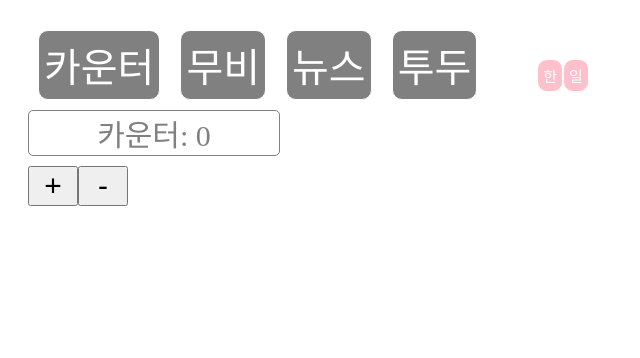
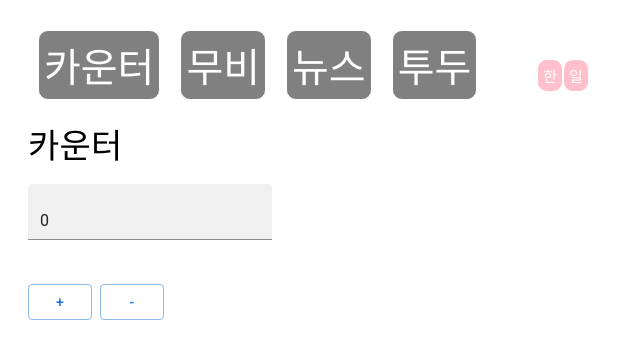
Before and after one commit to jsontype/generalapp, a React (Create React App) app: page /counter in a window 1280 px wide. Shown: the top 358 px of the page, without its empty margins (0-640 px from the left). Built offline with nearby package versions, Linux system fonts and the light colour scheme.

Commit message:
feat: mui

```diff
--- a/package.json
+++ b/package.json
@@ -4,6 +4,10 @@
   "version": "0.1.0",
   "private": true,
   "dependencies": {
+    "@emotion/react": "^11.10.6",
+    "@emotion/styled": "^11.10.6",
+    "@mui/icons-material": "^5.11.16",
+    "@mui/material": "^5.11.16",
     "@testing-library/jest-dom": "^5.16.5",
     "@testing-library/react": "^13.4.0",
     "@testing-library/user-event": "^13.5.0",
--- a/src/components/Counter/index.tsx
+++ b/src/components/Counter/index.tsx
@@ -1,34 +1,47 @@
 import { memo } from "react"
-import styles from "./style.module.scss"
 import { useTranslation } from "react-i18next"
+import Button from "@mui/material/Button"
+import Box from "@mui/material/Box"
+import TextField from "@mui/material/TextField"
+import Typography from "@mui/material/Typography"
 
 type Counterprops = {
   count: number
-  onIncrease : (count: number) => void
-  onDecrease : (count: number) => void
+  onIncrease: (count: number) => void
+  onDecrease: (count: number) => void
 }
 
-const Counter = memo(({
-  count,
-  onIncrease,
-  onDecrease,
- }: Counterprops) => {
+const Counter = memo(({ count, onIncrease, onDecrease }: Counterprops) => {
   const { t } = useTranslation()
   return (
     <>
-      <div className={styles.countLabel}>{String(t("counter:counterLabel"))}: {count}</div>
-      <button
-        className={styles.countBtn}
+      <Typography sx={{ mt: 2 }} variant="h4" gutterBottom>
+        {t("counter:counterLabel")}
+      </Typography>
+      <Box
+        sx={{
+          width: 300,
+          height: 100,
+          mt: 2,
+        }}
+      >
+        <TextField variant="filled" id="outlined-disabled" value={count} />
+      </Box>
+
+      <Button
+        variant="outlined"
+        sx={{ mr: 1 }}
         onClick={(count: any) => onIncrease(count)}
       >
         +
-      </button>
-      <button
-        className={styles.countBtn}
+      </Button>
+      <Button
+        variant="outlined"
+        sx={{ mr: 1 }}
         onClick={(count: any) => onDecrease(count)}
       >
         -
-      </button>
+      </Button>
     </>
   )
 })
--- a/src/components/Counter/style.module.scss
+++ /dev/null
@@ -1,18 +0,0 @@
-@import 'styles/resources.scss';
-
-.countLabel {
-  font-size: $lg;
-    color: $gray;
-    border: 1px solid $gray;
-    width: 250px;
-    text-align: center;
-    border-radius: 5px;
-    margin-bottom: 10px;
-}
-
-.countBtn {
-  text-align: center;
-  font-size: $lg;
-  width: 50px;
-  height: 40px;
-}
--- a/src/components/Todos/index.tsx
+++ b/src/components/Todos/index.tsx
@@ -2,6 +2,9 @@ import { memo, useState } from "react"
 import { TodosItemProps } from 'App'
 import styles from "./style.module.scss"
 import { useTranslation } from "react-i18next"
+import TextField from "@mui/material/TextField"
+import Button from "@mui/material/Button"
+import ListItems from "../atoms/ListItems"
 
 type TodosProps = {
   todos: TodosItemProps[]
@@ -15,17 +18,6 @@ const Todos = memo(({ todos, onCreate, onDelete, onCompleted }: TodosProps) => {
   const { t } = useTranslation()
 
   const [text, setText] = useState("")
-
-  // useEffect(() => {
-  //   fetch("https://jsonplaceholder.typicode.com/todos")
-  //     .then((res) => res.json())
-  //     .then((json) => {
-  //       const result = json.filter(
-  //         (item: { userId: number }) => item.userId === 1
-  //       )
-  //       setTodos(result)
-  //     })
-  // }, [setTodos])
 
   const onSubmit = (e: { preventDefault: () => void }) => {
     e.preventDefault()
@@ -41,35 +33,33 @@ const Todos = memo(({ todos, onCreate, onDelete, onCompleted }: TodosProps) => {
     setText(e.target.value)
   }
 
-  const render = todos.map((item) => {
-    return (
-      <div key={item.id}>
-        <span onClick={() => onCompleted(item.id)}>
-          <span>#</span>
-          <span>{item.id} / </span>
-          <span>{item.title}</span>
-          <span>{item.completed && "✅"}</span>
-        </span>
-        <span onClick={() => onDelete(item.id)}>❌</span>
-      </div>
-    )
-  })
-
   // XML
   return (
     <div className={styles.Todos}>
       <h1>{t("todos:title")}</h1>
       <form onSubmit={onSubmit}>
-        <input
+        <TextField
+          required
+          id="outlined-required"
+          label="New Todo"
           type="text"
+          // new
           name="todo"
           value={text}
           placeholder={String(t("todos:todoPlaceholder"))}
           onChange={onChange}
-        ></input>
-        <input type="submit" value={String(t("todos:todoSubmit"))}></input>
+        />
+        <Button
+          type="submit"
+          variant="contained"
+          value={String(t("todos:todoSubmit"))}
+          sx={{ ml: 2 }}
+          style={{ height: "56px" }}
+        >
+          {t("todos:todoSubmit")}
+        </Button>
       </form>
-      {render}
+      <ListItems todos={todos} onDelete={onDelete} onCompleted={onCompleted} />
     </div>
   )
 })
--- /dev/null
+++ b/src/components/atoms/ListItems/index.js
@@ -0,0 +1,44 @@
+import { useState } from "react"
+import List from "@mui/material/List"
+import ListItem from "@mui/material/ListItem"
+import ListItemButton from "@mui/material/ListItemButton"
+import ListItemText from "@mui/material/ListItemText"
+import Checkbox from "@mui/material/Checkbox"
+import IconButton from "@mui/material/IconButton"
+import DeleteIcon from "@mui/icons-material/Delete"
+
+export default function ListItems({ todos, onDelete, onCompleted }) {
+  return (
+    <List
+      dense
+      sx={{ width: "100%", maxWidth: 360, bgcolor: "background.paper" }}
+    >
+      {todos.map((item) => {
+        const labelId = `checkbox-list-secondary-label-${item}`
+        return (
+          <ListItem
+            key={item.id}
+            secondaryAction={
+              <>
+                <Checkbox
+                  edge="end"
+                  onChange={() => onCompleted(item.id)}
+                  checked={item.completed}
+                  inputProps={{ "aria-labelledby": labelId }}
+                />
+                <IconButton aria-label="delete">
+                  <DeleteIcon onClick={() => onDelete(item.id)} />
+                </IconButton>
+              </>
+            }
+            disablePadding
+          >
+            <ListItemButton>
+              <ListItemText id={labelId} primary={`${item.title}`} />
+            </ListItemButton>
+          </ListItem>
+        )
+      })}
+    </List>
+  )
+}
--- a/src/modules/todos.js
+++ b/src/modules/todos.js
@@ -6,7 +6,7 @@ const COMPLETE_TODO = "todo/COMPLETE_TODO";
 const DELETE_TODO = "todo/DELETE_TODO";
 
 // 액션생성함수
-let key = 2
+let key = 1
 export const addTodo = (title) => ({
   type: ADD_TODO,
   todo: {
@@ -14,20 +14,13 @@ export const addTodo = (title) => ({
     title,
     completed: false,
     userID: 1,
-    }
-});
-export const completeTodo = (id) => ({ type: COMPLETE_TODO, id });
-export const deleteTodo = (id) => ({ type: DELETE_TODO, id });
+  },
+})
+export const completeTodo = (id) => ({ type: COMPLETE_TODO, id })
+export const deleteTodo = (id) => ({ type: DELETE_TODO, id })
 
 //초기값
-const initialState = [
-    {
-        id: 1,
-        title: "",
-        completed: false,
-        userID: 1,
-    }
-]
+const initialState = []
 
 // 리듀서
 export default function todoReducer(state = initialState, action) {
```
Also changed, not shown: src/components/atoms/button/index.js (added, +12 -0 lines), src/components/Todos/style.module.scss (line endings or trailing spaces), 1 other file (tests, documents, lock files or other folders). Lines whose indentation alone changed are shown as unchanged.
